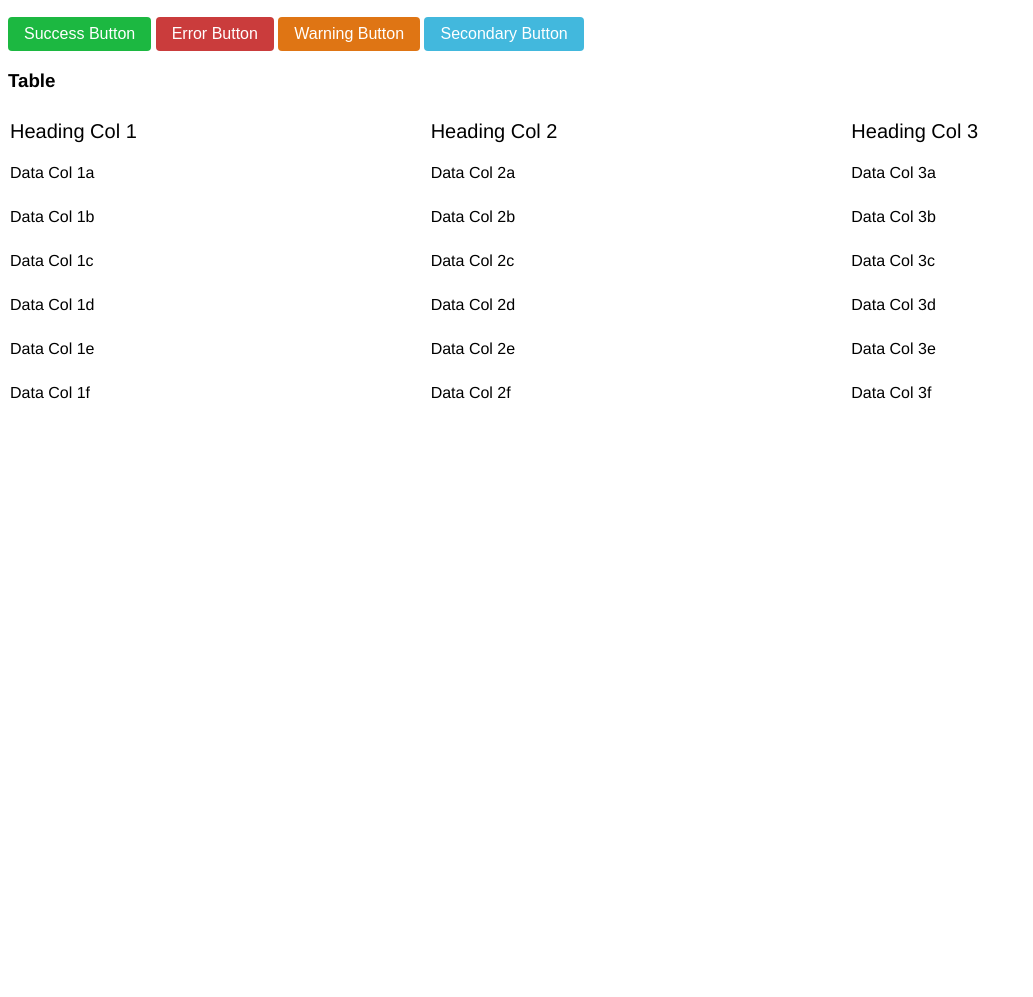
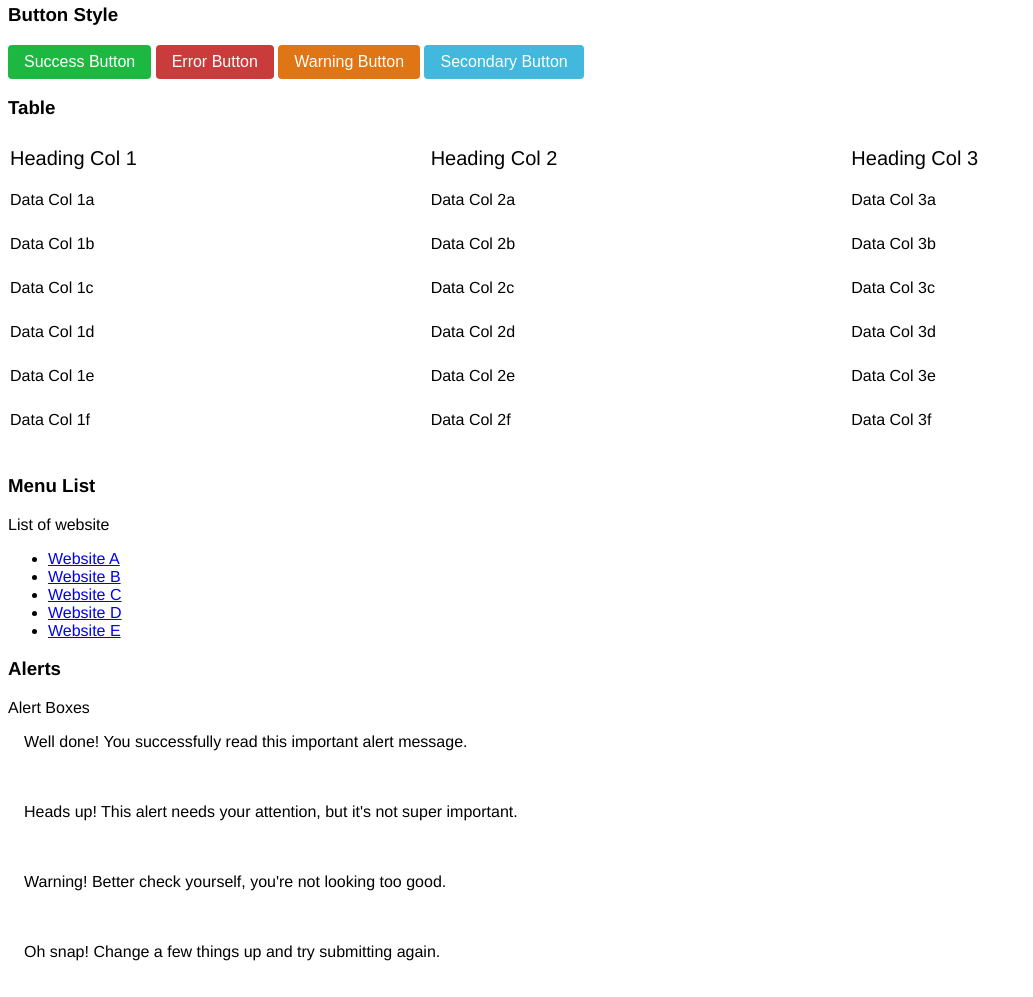
Before and after one commit to nvminhtu/GridSystem, a plain HTML site: page app/index.html in a window 1280 px wide. Shown: the part 76-1073 px from the top of the page, without its empty margins (0-1033 px from the left). Before the commit the page ends 800 px from the top, so only its background shows below. Drawn offline with Linux system fonts and the light colour scheme.

Commit message:
CSS & SASS fix

```diff
--- a/app/index.html
+++ b/app/index.html
@@ -7,17 +7,17 @@
 </head>
 <body>
 	<div class="grid-container">
-		<p>CSS Grid Framework</p>
+		<h1>CSS Grid Framework</h1>
 		<h3>Button Style</h3>
-		<div class="button-section">
+		<div id="button-section">
 			<button class="btn-success pure-button">Success Button</button>
 			<button class="btn-error pure-button">Error Button</button>
 			<button class="btn-warning pure-button">Warning Button</button>
 			<button class="btn-secondary pure-button">Secondary Button</button>
-		<!-- /.button-section --></div>
+		<!-- /#button-section --></div>
 
 		<h3>Table</h3>
-		<div class="table-section">
+		<div id="table-section">
 			<table id="rwd-table">
 			  <thead>
 			    <tr>
@@ -59,8 +59,32 @@
 			    </tr>
 			  </tbody>
 			</table>
-		<!-- /.table-section --></div>
+		<!-- /#table-section --></div>
 
+		<h3>Menu List</h3>
+		<div class="menu-list">
+			<span class="menu-heading">List of website</span>
+			<ul class="link-list">
+				<li class="menu-item"><a href="#" class="menu-link">Website A</a></li>
+				<li class="menu-item"><a href="#" class="menu-link">Website B</a></li>
+				<li class="menu-item"><a href="#" class="menu-link">Website C</a></li>
+				<li class="menu-item"><a href="#" class="menu-link">Website D</a></li>
+				<li class="menu-item"><a href="#" class="menu-link">Website E</a></li>
+			<!-- /.link-list --></ul>
+		<!-- /.menu-list --></div>
+
+		<h3>Alerts</h3>
+		<div id="alert-section">
+			<span class="title-heading">Alert Boxes</span>
+			<div class="alert alert-success">
+				Well done! You successfully read this important alert message.
+			</div>
+			<div class="alert alert-info">
+				Heads up! This alert needs your attention, but it's not super important.
+			</div>
+			<div class="alert alert-warning">Warning! Better check yourself, you're not looking too good.</div>
+			<div class="alert alert-danger">Oh snap! Change a few things up and try submitting again.</div>
+		<!-- /#alert-section --></div>
 	<!-- /.grid-container --></div>
 
 </body>
--- a/app/scss/style.scss
+++ b/app/scss/style.scss
@@ -10,11 +10,15 @@
 $font-stack: Helvetica, sans-serif;
 $background-color: #000000;
 $primary-color: #000000;
+$gray-color: #ddd;
 $max-width: 1200px;
-
 // for responsive
 $medium-up: 600px;
 $large-up: 1000px;
+
+@mixin heading-font-regular {
+	font-family: 'Helvetica', 'Helvetica Neue', 'Arial', sans-serif;;
+}
 
 body {
   font: 100% $font-stack;
@@ -36,8 +40,6 @@ body {
 // 	display: table;
 // 	clear: both;
 // }
-
-
 
 // Using for in SASS
 /* 3- Columns
@@ -90,13 +92,14 @@ $button-list: success rgb(28, 184, 65), error rgb(202, 60, 60), warning rgb(223,
 table {
 	width: 100%;
 	float: left;
-   margin: 0 0 2em;
+    margin: 0 0 2em;
 	thead {
-		border-bottom: 3px solid $primary-color;
+		border-bottom:4px solid $primary-color;
 		th {
 			padding: 0.35em 0 .35em;
-       		font-weight: 400;
+	        font-weight: 400;
 			text-align: left;
+			@include heading-font-regular;
 			font-size: 1.25em;
 		}
 
@@ -128,6 +131,7 @@ table {
 		td {
 			padding: 0.35em 0 .35em;
 			text-align: left;
+			@include heading-font-regular;
 			font-size: 1.25em;
 		}
 	}
@@ -140,6 +144,7 @@ table {
 		thead {
 			border-bottom: 3px solid $primary-color;
 			th {
+
 			}
 
 		}
@@ -154,3 +159,15 @@ table {
 		}
 	}
 }
+
+//Using while in SASS
+/* 6- Alerts
+----------------------*/
+.alert {
+	padding: 15px;
+	margin-bottom: 20px;
+	border: 1px solid transparent;
+	border-radius: 4px;
+	moz-border-radius: 4px;
+	webkit-border-radius: 4px;
+}
```
Also changed, not shown: app/css/style.css.
